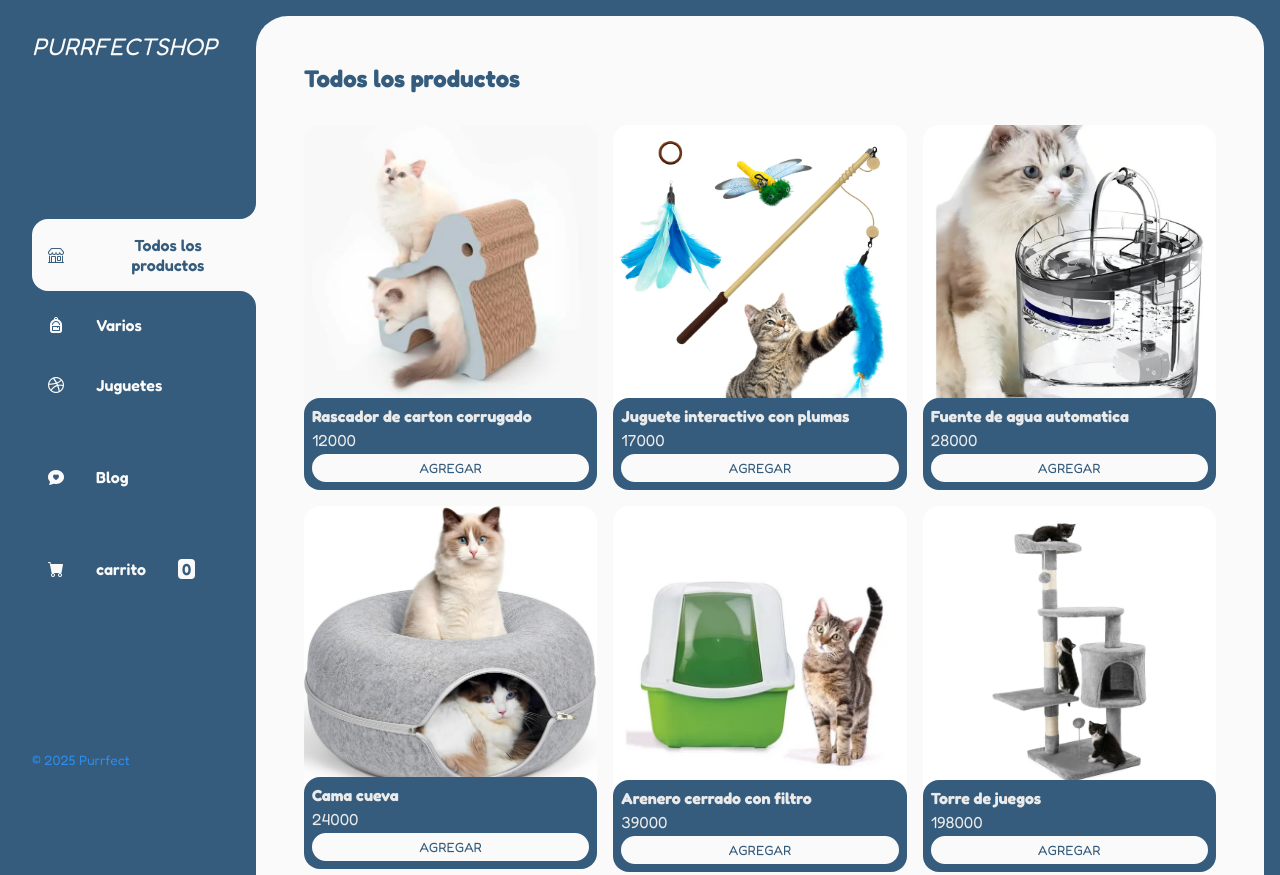
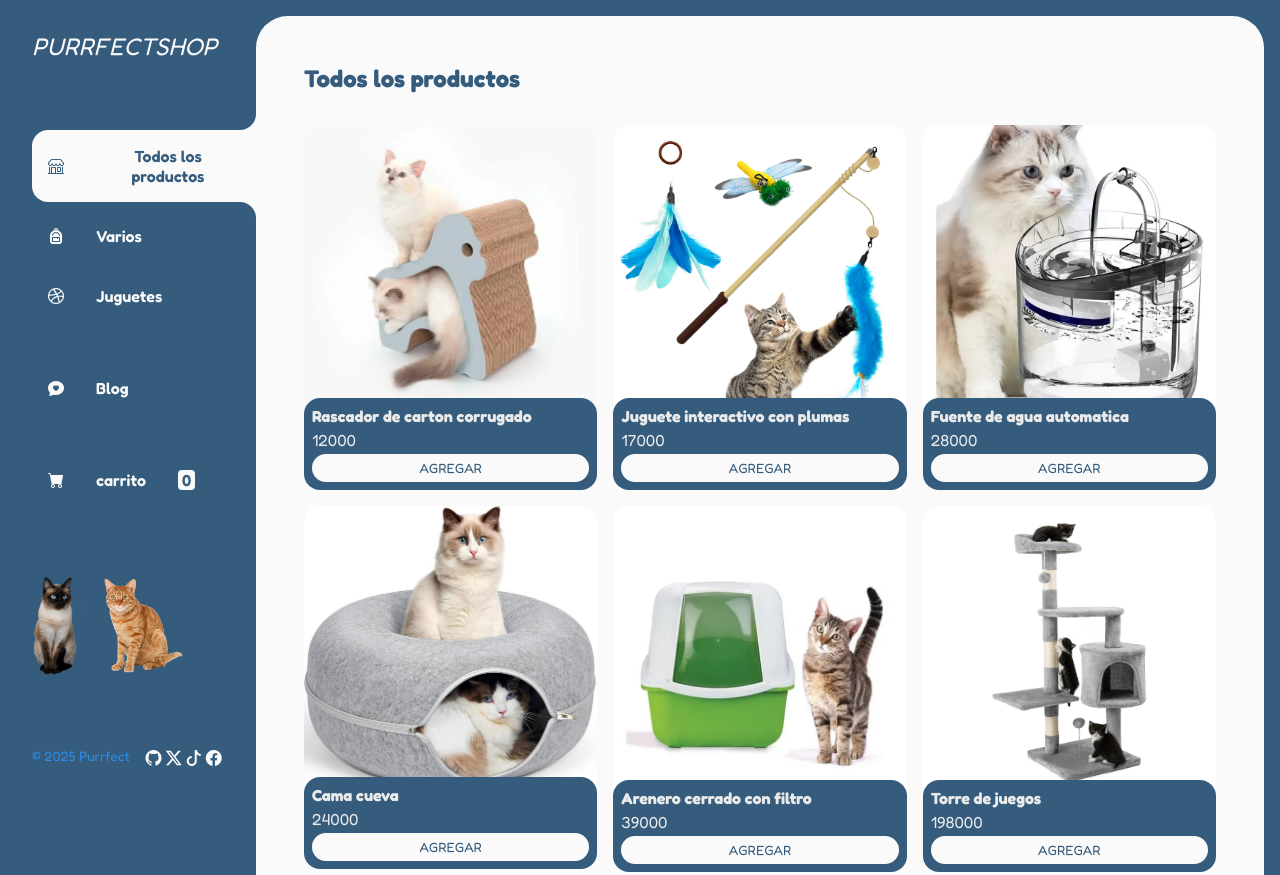
Before and after one commit to CristianGut97/Purrfect, a plain HTML site: page index.html in a window 1280 px wide. Shown: the top 875 px of the page. Drawn offline with nearby package versions, Linux system fonts and the light colour scheme.

Commit message:
prefinal
Se termina blog, se inician con curiosidades gatos

```diff
--- a/blog.js
+++ b/blog.js
@@ -10,7 +10,9 @@
         nuevoComentario.textContent = texto;
         nuevoComentario.style.borderBottom = '0.1rem solid var(--clr-main)';
         nuevoComentario.style.padding = '5px 0';
-      nuevoComentario.style.fontfamily = 'Fredoka';
+        nuevoComentario.style.fontFamily = 'Fredoka';
+        nuevoComentario.style.fontStyle = 'italic';
+        nuevoComentario.style.fontSize = 'large';
 
 
 
--- a/estilos.css
+++ b/estilos.css
@@ -391,3 +391,15 @@ main {
 	padding-left: 15px;
 	color: var(--clr-main);
 }
+
+.footer {
+	display: flex;
+	flex-direction: row;
+	gap: 1rem;
+}
+
+
+#gatoMilu, #gatoCoco {
+	height: 100px;
+	cursor: pointer;
+}
--- a/index.html
+++ b/index.html
@@ -51,8 +51,27 @@
             </li>
           </ul>
         </nav>
-        <footer>
+        <div class="curiosidades">
+          <img id="gatoMilu" src=".\PurrfectShop\pngwing.com.png">
+          <img id="gatoCoco" src=".\PurrfectShop\222.png">
+          <!--<img id="gatoCoco" src=".\PurrfectShop\222.png"> -->
+        </div>
+        <footer class="footer">
           <p class="textoFooter">© 2025 Purrfect</p>
+          <div class="redes">
+            <a href="https://github.com/CristianGut97">
+              <i class="bi bi-github"></i>
+            </a>
+            <a href="https://github.com/CristianGut97">
+              <i class="bi bi-twitter-x"></i>
+            </a>
+            <a href="https://github.com/CristianGut97">
+              <i class="bi bi-tiktok"></i>
+            </a>
+            <a href="https://github.com/CristianGut97">
+              <i class="bi bi-facebook"></i>
+            </a>
+          </div>
         </footer>
       </aside>
       <main>
--- a/main.js
+++ b/main.js
@@ -97,6 +97,8 @@ const BotonesCategorias = document.querySelectorAll(".botonCategoria");
 const tituloPrincipal = document.querySelector("#tituloPrincipal");
 let botonesAgregar = document.querySelectorAll(".productoAgregar");
 const numeroCarrito = document.querySelector("#numeroCarrito");
+const gatoMilu = document.querySelector("#gatoMilu");
+const gatoCoco = document.querySelector("#gatoCoco");
 
 function cargarProductos(productosElegidos) {
   contenedorProductos.innerHTML = "";
@@ -194,3 +196,11 @@ function actualizarNumeroCarrito() {
   );
   numeroCarrito.innerText = nuevoNumeroCarrito;
 }
+
+gatoMilu.addEventListener("click", () => {
+  alert("El gato del Himalaya es en realidad una raza creada por el ser humano, fruto del cruce entre un gato persa y un siamés.");
+});
+
+gatoCoco.addEventListener("click", () => {
+  alert("Aproximadamente el 80% de los gatos naranjas son machos, y solo un 20% son hembras. Esto se debe a la genética del color naranja, que está ligada al cromosoma X");
+});
```
Also changed, not shown: blog.html (+15 -1 lines), carrito.html (+15 -1 lines), PurrfectShop/222.png (added), PurrfectShop/pngwing.com.png (added). Lines whose indentation alone changed are shown as unchanged.
